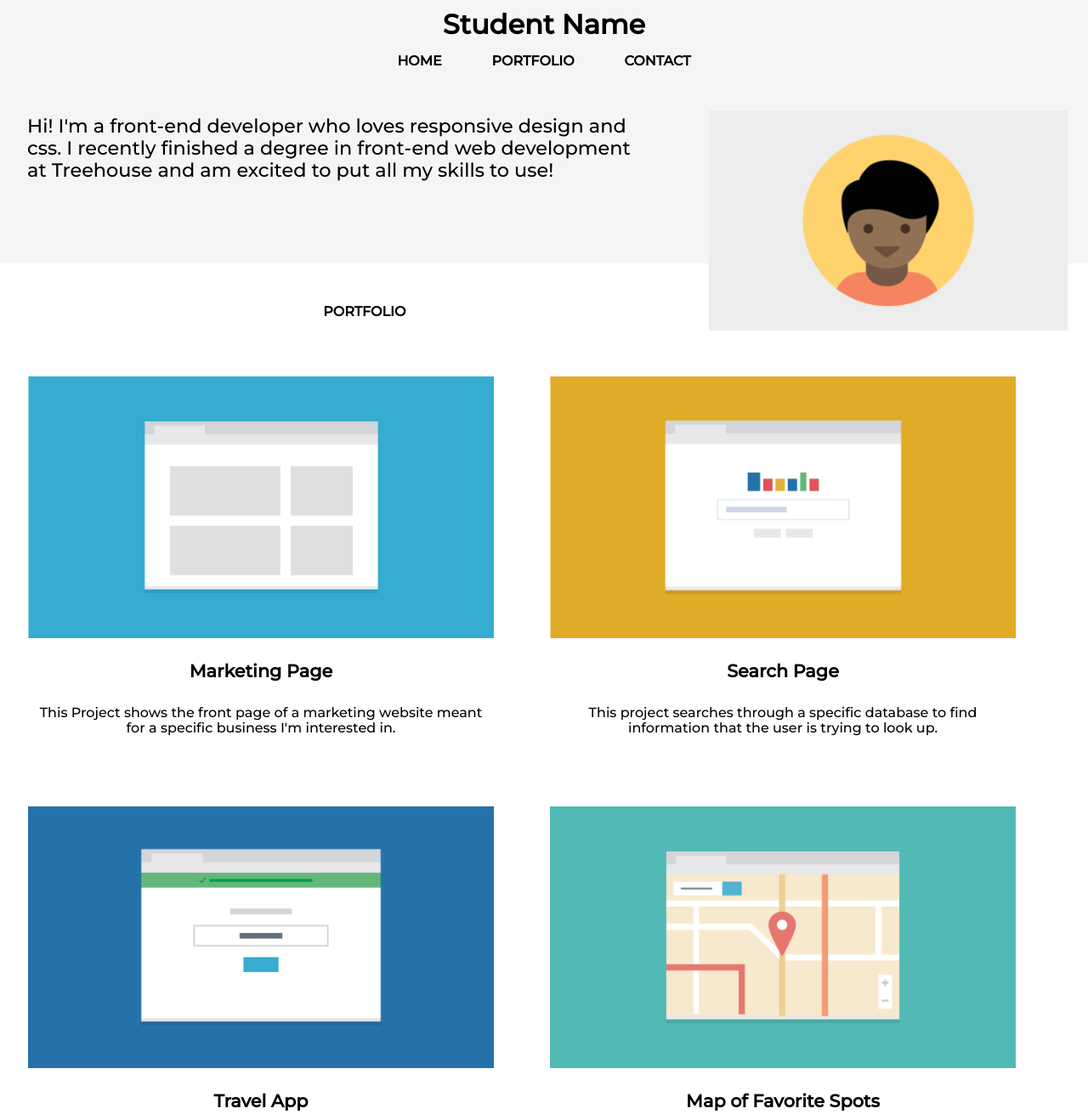
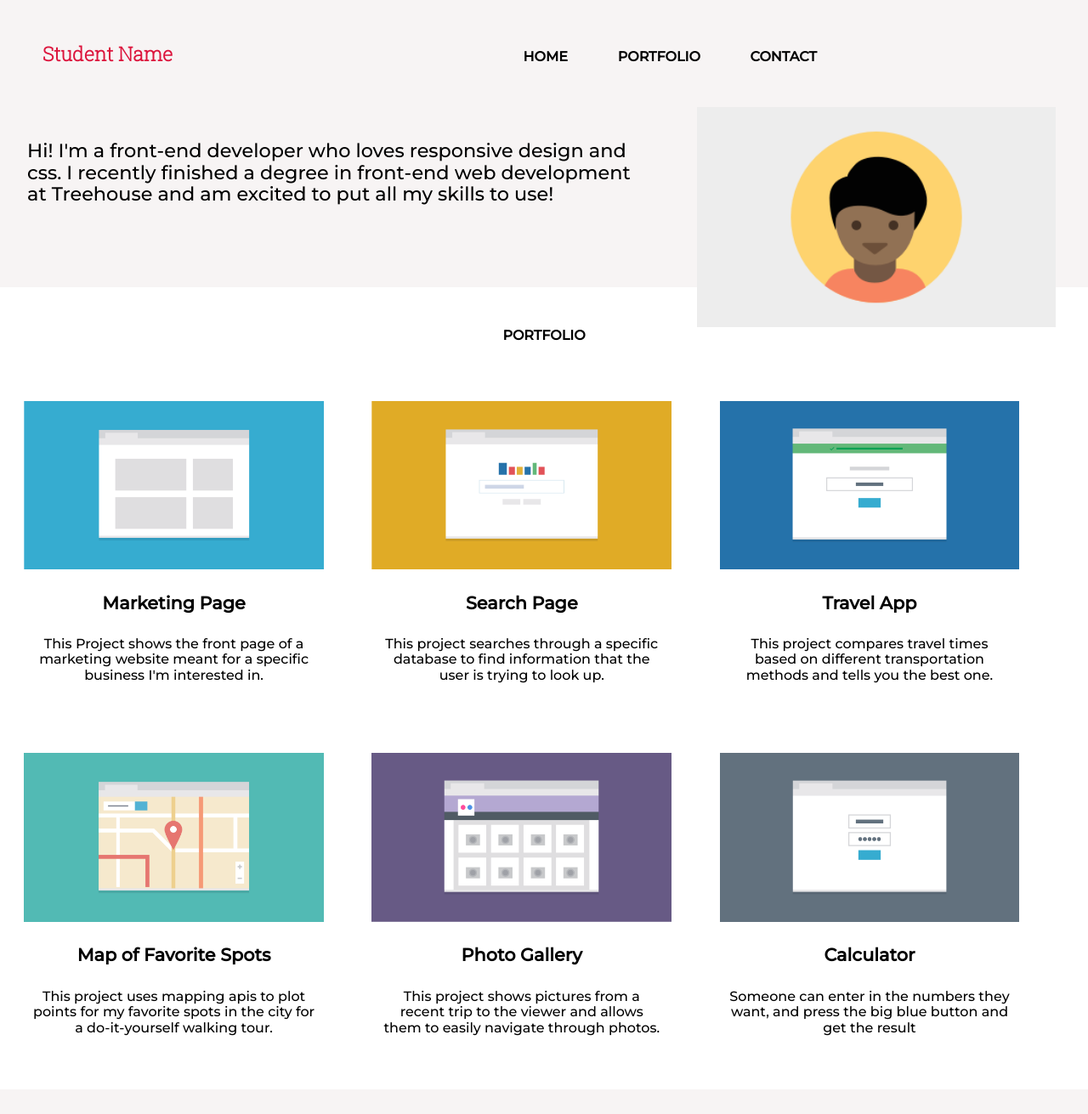
Before and after one commit to alpyalcinkaya/Techdegree-project-2, a plain HTML site: page index.html in a window 1280 px wide. Shown: the top 1311 px of the page at 85% size. Drawn offline with Linux system fonts and the light colour scheme.

Commit message:
New media query update
Added a media query for screens with minimum widths of 1024px

```diff
--- a/css/styles.css
+++ b/css/styles.css
@@ -14,6 +14,8 @@ header{
 h1{
    padding-top:0.67rem;
    margin:0;
+   color:crimson;
+   font-family: 'Roboto Slab', serif;
 }
 
 h1, h4, h5{
@@ -48,6 +50,10 @@ a{
     text-decoration: none;
     color: black;
 }
+
+a:hover {
+    color: blue;
+  }
 
 p{
     text-align:center;
@@ -164,4 +170,42 @@ footer{
 
 @media screen and (min-width: 1024px){
 
+.container{
+    width:100%;
 }
+
+h1{
+    display: inline-block;
+    font-size: 23px;
+    padding: 50px 50px;
+    margin-right: 331px;
+    font-weight: bold;
+}
+
+.main-nav{
+    display: inline-block;
+}
+
+.profile-image{
+    margin: 0 38px 0 0;
+}
+
+
+.project{
+    display:block;
+    float: left;
+    width: 29%;
+    margin: 19px;
+}
+
+.footer-note{
+    padding: 0 17rem 1rem;
+    font-size: 120%;
+}
+
+.studentname{
+    width: 227px;
+    margin-right: 375px;
+}
+
+}
--- a/index.html
+++ b/index.html
@@ -6,14 +6,16 @@
         <title>Mobile First Responsive layout</title>
         <link rel="preconnect" href="https://fonts.gstatic.com">
         <link href="https://fonts.googleapis.com/css2?family=Montserrat:wght@100;500&display=swap" rel="stylesheet">
+        <link rel="preconnect" href="https://fonts.gstatic.com">
+        <link href="https://fonts.googleapis.com/css2?family=Roboto+Slab:wght@200&display=swap" rel="stylesheet">
+        <link rel="stylesheet" href="css/normalize.css">
         <link rel="stylesheet" href="css/styles.css">
-        <link rel="stylesheet" href="css/normalize.css">
     </head>
     <body>
         <header>
             <div class="container">
                 <h1>Student Name</h1>
-                <nav>
+                <nav class="main-nav">
                     <ul>
                         <li><a href="#">HOME</a></li>
                         <li><a href="#portfolio">PORTFOLIO</a></li>
@@ -21,7 +23,7 @@
                     </ul>
                 </nav>
                 <section id="introduction">
-                    <img src="images/responsive-layout-profile.png" class="profile-image">
+                    <img src="images/responsive-layout-profile.png" alt="Image of Student" class="profile-image">
                     <p class="intro-text">Hi! I'm a front-end developer who loves responsive design and css. I recently finished a degree
                         in front-end web development at Treehouse and am excited to put all my skills to use!</p>
                 </section>
@@ -33,37 +35,37 @@
                     <h5>PORTFOLIO</h5>
 
                     <div class="project">
-                        <img class ="project-image" src="images/portfolio-1.png">
+                        <img class ="project-image" alt="Image of a marketing page" src="images/portfolio-1.png">
                         <h4>Marketing Page</h4>
                         <p class="project-desc">This Project shows the front page of a marketing website meant for a specific business I'm interested in.</p>
                     </div>
 
                     <div class="project">
-                        <img class ="project-image" src="images/portfolio-2.png">
+                        <img class ="project-image" alt="Image of a search page" src="images/portfolio-2.png">
                         <h4>Search Page</h4>
                         <p class="project-desc">This project searches through a specific database to find information that the user is trying to look up.</p>
                     </div>
 
                     <div class="project">
-                        <img class ="project-image" src="images/portfolio-3.png">
+                        <img class ="project-image" alt="Image of a travel app" src="images/portfolio-3.png">
                         <h4>Travel App</h4>
                         <p class="project-desc">This project compares travel times based on different transportation methods and tells you the best one.</p>
                     </div>
 
                     <div class="project">
-                        <img class ="project-image" src="images/portfolio-4.png">
+                        <img class ="project-image" alt="Image of a map" src="images/portfolio-4.png">
                         <h4>Map of Favorite Spots</h4>
                         <p class="project-desc">This project uses mapping apis to plot points for my favorite spots in the city for a do-it-yourself walking tour.</p>
                     </div>
 
                     <div class="project">
-                        <img class ="project-image" src="images/portfolio-5.png">
+                        <img class ="project-image" alt="Image of a photo gallery" src="images/portfolio-5.png">
                         <h4>Photo Gallery</h4>
                         <p class="project-desc">This project shows pictures from a recent trip to the viewer and allows them to easily navigate through photos.</p>
                     </div>
 
                     <div class="project">
-                        <img class ="project-image" src="images/portfolio-6.png">
+                        <img class ="project-image" alt="Image of a calculator" src="images/portfolio-6.png">
                         <h4>Calculator</h4>
                         <p class="project-desc">Someone can enter in the numbers they want, and press the big blue button and get the result</p>
                     </div>
```
Also changed, not shown: images/lana.jpg (added), 2 other files.
